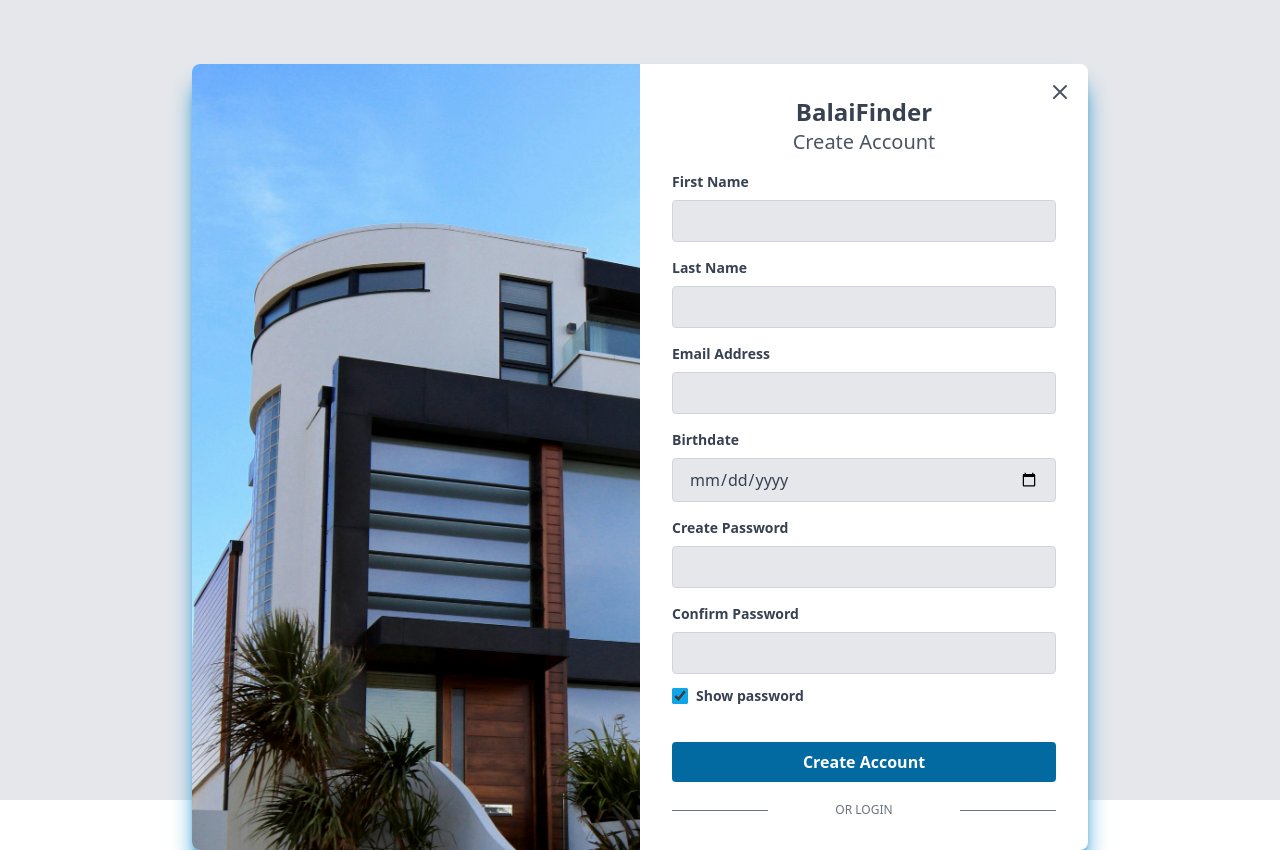
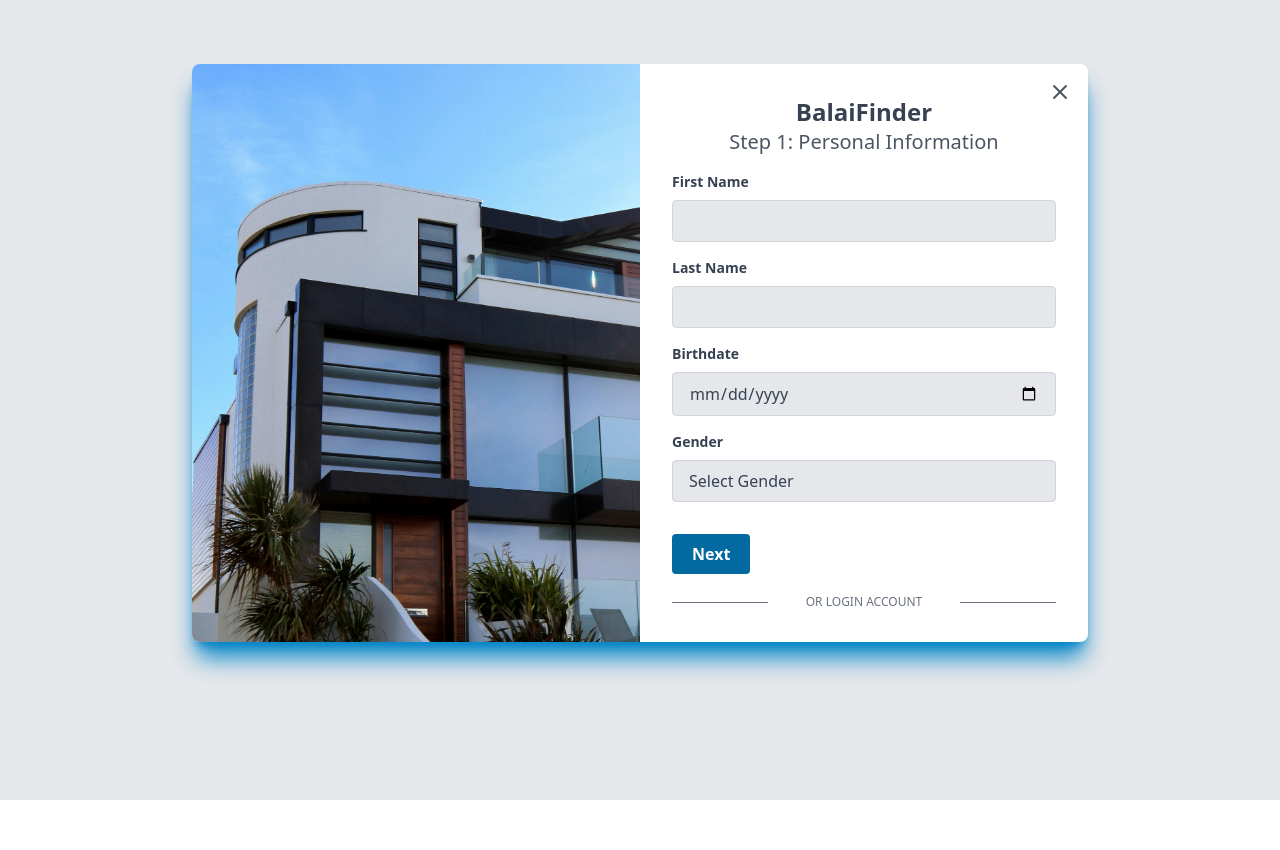
Before and after one commit to jshlrncfblln/balaifinder, a React (Vite) app in the folder balaifinder-app/: page /register in a window 1280 px wide. After the commit the page ends 800 px from the top, so only its background shows below. Built offline with nearby package versions, Linux system fonts and the light colour scheme.

Commit message:
Change into multiform

```diff
--- a/balaifinder-app/src/pages/Register.jsx
+++ b/balaifinder-app/src/pages/Register.jsx
@@ -1,65 +1,105 @@
-import { RiUserAddLine } from "react-icons/ri"
-import { Link, useMatch, useResolvedPath } from 'react-router-dom'
-import { useState } from "react"
+import { useState } from "react";
+import { Link } from 'react-router-dom'
 
-export default function Register(){
-    const [formData, setFormData] = useState ({
+export default function Register() {
+    const [formData, setFormData] = useState({
         first_name: "",
         last_name: "",
         email: "",
         password: "",
-        confirm_password: ""
-    })
-    const [errors, setErrors] = useState ({})
-    const validateForm = () =>{
-        let valid = true
-        const newErrors = []
-        if(!formData.first_name){
-            newErrors.first_name = "First Name is required"
-            valid = false
+        confirm_password: "",
+        address: "",
+        region: "",
+        province: "",
+        municipality: ""
+    });
+    const [errors, setErrors] = useState({});
+    const [step, setStep] = useState(1);
+
+    const validateStep = () => {
+        let valid = true;
+        const newErrors = { ...errors };
+
+        if (step === 1) {
+            if (!formData.first_name) {
+                newErrors.first_name = "First Name is required";
+                valid = false;
             }
-        if(!formData.last_name){
-            newErrors.last_name = "Last Name is required"
-            valid = false
+            if (!formData.last_name) {
+                newErrors.last_name = "Last Name is required";
+                valid = false;
             }
-        if(!formData.email){
-            newErrors.email = "Email is required"
-            valid = false
+            if (!formData.email) {
+                newErrors.email = "Email is required";
+                valid = false;
             }
-        if(!formData.password){
-            newErrors.password = "Password is required"
-            valid = false
-        }else if(formData.password.trim().length<6){
-            newErrors.password = "Password must be at least 6 characters"
-            valid = false
+        } else if (step === 2) {
+            if (!formData.address) {
+                newErrors.address = "Address is required";
+                valid = false;
             }
-        if(formData.confirm_password.trim()!==formData.password.trim()){
-            newErrors.confirm_password = "Passwords do not match"
-            valid = false
+            if (!formData.region) {
+                newErrors.region = "Region is required";
+                valid = false;
             }
+            if (!formData.province) {
+                newErrors.province = "Province is required";
+                valid = false;
+            }
+            if (!formData.municipality) {
+                newErrors.municipality = "Municipality is required";
+                valid = false;
+            }
+        } else if (step === 3) {
+            if (!formData.password) {
+                newErrors.password = "Password is required";
+                valid = false;
+            } else if (formData.password.trim().length < 6) {
+                newErrors.password = "Password must be at least 6 characters";
+                valid = false;
+            }
+            if (formData.confirm_password.trim() !== formData.password.trim()) {
+                newErrors.confirm_password = "Passwords do not match";
+                valid = false;
+            }
+        }
+
+        setErrors(newErrors);
+        return valid;
+    };
+
+    const handleChange = (e) => {
+        const { name, value } = e.target;
+        const newErrors = {...errors}
+        delete newErrors[name]
         setErrors(newErrors)
-        return valid
-    }
-    const handleChange = (e) =>{
-        const {name, value} = e.target
         setFormData({
             ...formData,
             [name]: value
-        })
-    }
-    const handleSubmit = (e) =>{
-        e.preventDefault()
-        if(validateForm()){
-            console.log(formData)
+        });
+    };
+
+    const handleSubmit = (e) => {
+        e.preventDefault();
+        if (validateStep()) {
+            if (step === 3) {
+                console.log(formData); // Form submission logic goes here
+            } else {
+                setStep(step + 1);
             }
         }
-    const [showPassword, setShowPassword] = useState (true)
-    const togglePasswordVisibility = () => {
-        setShowPassword(!showPassword)
+    };
+
+    const handlePrevious = () => {
+        if (step > 1) {
+            setStep(step - 1);
         }
-    return(
+    };
+
+    return (
         <div className="py-16 bg-gray-200 h-screen justify-center">
             <div className="flex bg-white rounded-lg overflow-hidden mx-auto max-w-sm lg:max-w-4xl shadow-xl shadow-sky-600 relative">
+                <div className="hidded lg:block lg:w-1/2 bg-cover bg-[url('./src/assets/Landing-page-2.jpg')]"></div>
                 <Link to="/">
                     <div className="absolute top-0 right-0 m-4 cursor-pointer">
                         <svg className="h-6 w-6 text-gray-600" fill="none" viewBox="0 0 24 24" stroke="currentColor">
@@ -67,10 +107,11 @@
                         </svg>
                     </div>
                 </Link>
-                <div className="hidded lg:block lg:w-1/2 bg-cover bg-[url('./src/assets/Landing-page-2.jpg')]"></div>
                 <form onSubmit={handleSubmit} className="w-full p-8 lg:w-1/2">
                     <h2 className="text-2xl font-semibold text-gray-700 text-center">BalaiFinder</h2>
-                    <p className="text-xl text-gray-600 text-center">Create Account</p>
+                    {step === 1 && (
+                        <>
+                            <p className="text-xl text-gray-600 text-center">Step 1: Personal Information</p>
                             <div className="mt-4">
                                 <label className="block text-gray-700 text-sm font-bold mb-2">First Name</label>
                                 <input type="text" value={formData.first_name} onChange={handleChange} name="first_name" className={`bg-gray-200 text-gray-700 focus:outline-sky-600 focus:shadow-outline border border-gray-300 rounded py-2 px-4 block w-full appearance-none ${errors.first_name ? 'border-red-600' : ''}`} />
@@ -78,51 +119,97 @@
                             </div>
                             <div className="mt-4">
                                 <label className="block text-gray-700 text-sm font-bold mb-2">Last Name</label>
-                        <input type="text" name="last_name" className={`bg-gray-200 text-gray-700 focus:outline-sky-600 focus:shadow-outline border border-gray-300 rounded py-2 px-4 block w-full appearance-none ${errors.last_name ? 'border-red-500' : '' }`} value={formData.last_name} onChange={handleChange} />
+                                <input type="text" name="last_name" className={`bg-gray-200 text-gray-700 focus:outline-sky-600 focus:shadow-outline border border-gray-300 rounded py-2 px-4 block w-full appearance-none ${errors.last_name ? 'border-red-500' : ''}`} value={formData.last_name} onChange={handleChange} />
                                 {errors.last_name && <div className="text-red-600 text-xs">{errors.last_name}</div>}
                             </div>
                             <div className="mt-4">
-                        <label className="block text-gray-700 text-sm font-bold mb-2">Email Address</label>
-                        <input type="email" name="email" className={`bg-gray-200 text-gray-700 focus:outline-sky-600 focus:shadow-outline border border-gray-300 rounded py-2 px-4 block w-full appearance-none ${errors.email ? 'border-red-500' : ''}`} value={formData.email} onChange={handleChange} />
-                        {errors.email && <div className="text-red-600 text-xs">{errors.email}</div>}
+                                <label className="block text-gray-700 text-sm font-bold mb-2">Birthdate</label>
+                                <input type="date" name="birthdate" className={`bg-gray-200 text-gray-700 focus:outline-sky-600 focus:shadow-outline border border-gray-300 rounded py-2 px-4 block w-full appearance-none`} />
                             </div>
                             <div className="mt-4">
-                        <label className="block text-gray-700 text-sm font-bold mb-2">Birthdate</label>
-                        <input type="date" className="bg-gray-200 text-gray-700 focus:outline-sky-600 focus:shadow-outline border border-gray-300 rounded py-2 px-4 block w-full appearance-none" />
+                                <label className="block text-gray-700 text-sm font-bold mb-2">Gender</label>
+                                <select name="gender" className={`bg-gray-200 text-gray-700 focus:outline-sky-600 focus:shadow-outline border border-gray-300 rounded py-2 px-4 block w-full appearance-none `}>
+                                    <option value="">Select Gender</option>
+                                    <option value="address1">Male</option>
+                                    <option value="address2">Female</option>
+                                    <option value="address2">Prefer not to say</option>
+                                </select>
+                            </div>
+                        </>
+                    )}
+
+                    {step === 2 && (
+                        <>
+                            <p className="text-xl text-gray-600 text-center">Step 2: Address Information</p>
+                            <div className="mt-4">
+                                <label className="block text-gray-700 text-sm font-bold mb-2">Residential Address</label>
+                                <input name="address" value={formData.address} onChange={handleChange} className={`bg-gray-200 text-gray-700 focus:outline-sky-600 focus:shadow-outline border border-gray-300 rounded py-2 px-4 block w-full appearance-none ${errors.address ? 'border-red-500' : ''}`}>
+                                    <option value="">Select Address</option>
+                                    <option value="address1">Address 1</option>
+                                    <option value="address2">Address 2</option>
+                                </input>
+                                {errors.address && <div className="text-red-600 text-xs">{errors.address}</div>}
                             </div>
                             <div className="mt-4">
+                                <label className="block text-gray-700 text-sm font-bold mb-2">Region</label>
+                                <select name="region" value={formData.region} onChange={handleChange} className={`bg-gray-200 text-gray-700 focus:outline-sky-600 focus:shadow-outline border border-gray-300 rounded py-2 px-4 block w-full appearance-none ${errors.region ? 'border-red-500' : ''}`}>
+                                    <option value="">Select Region</option>
+                                    <option value="address1">Region 1</option>
+                                    <option value="address2">Region 2</option>
+                                </select>
+                                {errors.region && <div className="text-red-600 text-xs">{errors.region}</div>}
+                            </div>
+                            <div className="mt-4">
+                                <label className="block text-gray-700 text-sm font-bold mb-2">Province</label>
+                                <select name="region" value={formData.province} onChange={handleChange} className={`bg-gray-200 text-gray-700 focus:outline-sky-600 focus:shadow-outline border border-gray-300 rounded py-2 px-4 block w-full appearance-none ${errors.province ? 'border-red-500' : ''}`}>
+                                    <option value="">Select Province</option>
+                                    <option value="address1">Province 1</option>
+                                    <option value="address2">Province 2</option>
+                                </select>
+                                {errors.province && <div className="text-red-600 text-xs">{errors.province}</div>}
+                            </div>
+                            <div className="mt-4">
+                                <label className="block text-gray-700 text-sm font-bold mb-2">Municipality</label>
+                                <select name="region" value={formData.municipality} onChange={handleChange} className={`bg-gray-200 text-gray-700 focus:outline-sky-600 focus:shadow-outline border border-gray-300 rounded py-2 px-4 block w-full appearance-none ${errors.province ? 'border-red-500' : ''}`}>
+                                    <option value="">Select Municipality</option>
+                                    <option value="address1">City 1</option>
+                                    <option value="address2">City 2</option>
+                                </select>
+                    {errors.municipality && <div className="text-red-600 text-xs">{errors.municipality}</div>}
+                            </div>
+                        </>
+                    )}
+
+                    {step === 3 && (
+                        <>
+                            <p className="text-xl text-gray-600 text-center">Step 3: Account Creation</p>
+                            <div className="mt-4">
                                 <label className="block text-gray-700 text-sm font-bold mb-2">Create Password</label>
-                        <input name="password" type={showPassword ? 'text' : 'password'} className={`bg-gray-200 text-gray-700 focus:outline-sky-600 focus:shadow-outline border border-gray-300 rounded py-2 px-4 block w-full appearance-none ${errors.password ? 'border-red-500' : ''}`} value={formData.password} onChange={handleChange} />
+                                <input name="password" type="password" className={`bg-gray-200 text-gray-700 focus:outline-sky-600 focus:shadow-outline border border-gray-300 rounded py-2 px-4 block w-full appearance-none ${errors.password ? 'border-red-500' : ''}`} value={formData.password} onChange={handleChange} />
                                 {errors.password && <div className="text-red-600 text-xs">{errors.password}</div>}
                             </div>
                             <div className="mt-4">
-                        <div className="flex justify-between">
                                 <label className="block text-gray-700 text-sm font-bold mb-2">Confirm Password</label>
+                                <input name="confirm_password" type="password" className={`bg-gray-200 text-gray-700 focus:outline-sky-600 focus:shadow-outline border border-gray-300 rounded py-2 px-4 block w-full appearance-none ${errors.confirm_password ? 'border-red-500' : ''}`} value={formData.confirm_password} onChange={handleChange} />
+                                {errors.confirm_password && <div className="text-red-600 text-xs">{errors.confirm_password}</div>}
                             </div>
-                        <input name="confirm_password" type={showPassword ? 'text' : 'password'} className={`bg-gray-200 text-gray-700 focus:outline-sky-600 focus:shadow-outline border border-gray-300 rounded py-2 px-4 block w-full appearance-none ${errors.confirm_password ? 'border-red-500' : ''}`} value={formData.confirm_password} onChange={handleChange} />
-                        {errors.confirm_password && <div className="text-red-600 text-xs">{errors.confirm_password}</div>}
-                        <div className="mt-3">
-                            <label className="inline-flex items-center" htmlFor="showPassCheck">
-                                <input type="checkbox" id="showPassCheck"
-                                checked={showPassword}
-                                onChange={togglePasswordVisibility}
-                                className="size-4 accent-sky-500 "/>
-                                <span className="text-gray-700 text-sm font-bold ml-2">Show password</span>
-                            </label>
-                        </div>
-                    </div>
-                    <div className="mt-8">
-                        <button type="submit" className="bg-sky-700 text-white font-bold py-2 px-4 w-full rounded hover:bg-sky-500">Create Account</button>
+                        </>
+                    )}
+                    <div className="mt-8 flex gap-4">
+                        {step > 1 && (
+                            <button type="button" onClick={handlePrevious} className="bg-gray-300 text-gray-700 font-bold py-2 px-5 rounded hover:bg-gray-400">Previous</button>
+                        )}
+                        <button type="submit" className="bg-sky-700 text-white font-bold py-2 px-5 rounded hover:bg-sky-500">{step === 3 ? 'Create Account' : 'Next'}</button>
                     </div>
                     <div className="mt-5 flex items-center justify-between">
                         <span className="border-b border-gray-500 w-1/5 md:w-1/4"></span>
-                        <Link to="/Login" >
-                            <p className="text-xs text-gray-500 uppercase">or Login</p>
+                        <Link to="/login">
+                            <p className="text-xs text-gray-500 uppercase" >Or Login Account</p>
                         </Link>
                         <span className="border-b border-gray-500 w-1/5 md:w-1/4"></span>
                     </div>
                 </form>
             </div>
         </div>
-    )
+    );
 }
```
Lines whose indentation alone changed are shown as unchanged.
